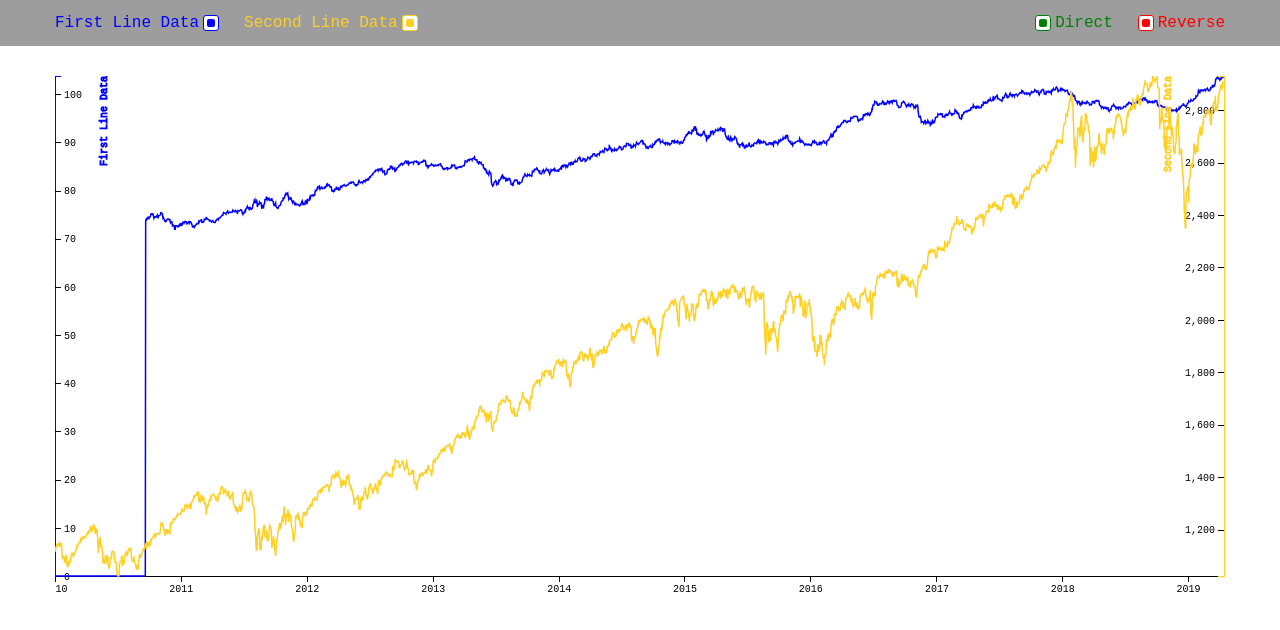
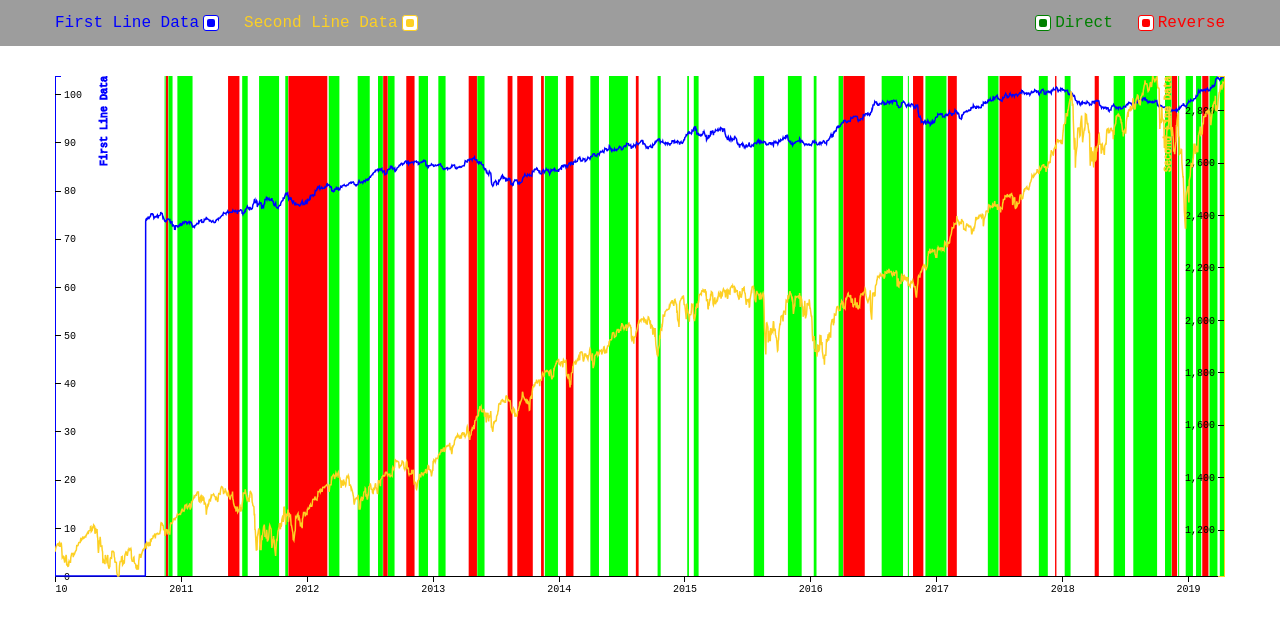
Before and after one commit to akjeres/d3Chart, a website: page app/index.html in a window 1280 px wide. Drawn offline with nearby package versions, Linux system fonts and the light colour scheme; files that its build step writes are made by us from their sources.

Commit message:
type_of_rho highlight implemented

```diff
--- a/app/js/common.js
+++ b/app/js/common.js
@@ -15,7 +15,7 @@ window.addEventListener('load', () => {
             const xAxis = d3.axisBottom(x);
             x.domain(d3.extent(dataToGenerateXAxis, function(d) { return d; }));
 
-            renderPlot(dataToProceed, svg, {
+            renderChart(dataToProceed, svg, {
                 margin,
                 width,
                 height,
@@ -25,7 +25,7 @@ window.addEventListener('load', () => {
             });
 
             document.forms[0].addEventListener('change', () => {
-                renderPlot(proceedData(dataToProceed), svg, {
+                renderChart(proceedData(dataToProceed), svg, {
                     margin,
                     width,
                     height,
@@ -41,7 +41,7 @@ window.addEventListener('load', () => {
     });
 });
 
-function renderPlot(dataToProceed, svg, obj) {
+function renderChart(dataToProceed, svg, obj) {
     svg.selectAll("*").remove();
     const { margin, width, height, tooltip, x, xAxis } = obj;
     const prop = 'First Line Data';
@@ -49,12 +49,8 @@ function renderPlot(dataToProceed, svg, obj) {
     const prop3 = 'Arrows Data';
     const propForDirect = 'direct';
     const propForReverse = 'reverse';
-    const directData = dataToProceed[prop3].filter((i) => {
-        if (propForDirect === i.type_of_rho) return i;
-    });
-    const reverseData = dataToProceed[prop3].filter((i) => {
-        if (propForReverse === i.type_of_rho) return i;
-    });
+    const directData = dataToProceed[prop3].filter((i) => propForDirect === i.type_of_rho);
+    const reverseData = dataToProceed[prop3].filter((i) => propForReverse === i.type_of_rho);
 
 
     // Dates functs
@@ -62,10 +58,16 @@ function renderPlot(dataToProceed, svg, obj) {
 
     //Histogram
     histogram(directData, svg, {
-        margin,
-        width,
+        x,
+        prop: propForDirect,
         height,
         color: '#0F0',
+    });
+    histogram(reverseData, svg, {
+        x,
+        prop: propForReverse,
+        height,
+        color: '#F00',
     });
     // Lines
     const chart0 = chart(dataToProceed[prop], svg, {
@@ -186,6 +188,7 @@ function renderPlot(dataToProceed, svg, obj) {
                 const variable = currentLine.classed('line--0') ? chart0 : chart1;
                 currentLine.datum(variable.data).attr('d', variable.line);
             });
+            //svg.selectAll('.bar').call(xAxis);
         }
     }
 }
@@ -285,58 +288,19 @@ function chart(data, svg, obj) {
 }
 
 function histogram(rawData, svg, obj) {
-    return;
-    /*const { margin, x, y, width, height, color = "#5D6971" } = obj;
-    const xMin = new Date('2010-01-01');
-    const xMax = new Date('2019-04-18');
+    const { x, prop, height, color = "#5D6971" } = obj;
 
-    x.domain([xMin, xMax]);
-    console.log(rawData);
-    console.log(x);
-    var histogram = d3.histogram()
-        .value(function(d) { return d.price; })   // I need to give the vector of value
-        .domain(x.domain())  // then the domain of the graphic
-        .thresholds(x.ticks(width / 80)); // then the numbers of bins
-    console.log(histogram);*/
-    mycolor = d3.rgb("#ffffff");  // Pass in Hex
-
-    mycolor = d3.rgb(12, 67, 199);  // Red, Green, Blue
-    mycolor = d3.hsl(0, 100, 50);  //  Hue-Saturation-Lightness  (e.g. red)
-    mycolor = d3.hcl(-97, 32, 52);  // steelblue
-    mycolor = d3.lab(52, -4, -32);  // Lab color space (l, a, b); steelblue
-
-    // Make brighter and darker - Can be used for hovers
-    darkercolor = mycolor.darker(0.1);
-    lightercolor = mycolor.brighter(0.1);
-
-    //////////  DISPLAY COLORS  //////////
-    var svg = d3.select("svg")
-        .attr({
-            width: window.innerWidth,
-            height: window.innerHeight
-        });
-
-    //var color = d3.scale.category10();  // d3 has built-in Colors
-    //var color = d3.scale.category20();  // d3 has built-in Colors - Color Set 1
-    //var color = d3.scale.category20b();  // d3 has built-in Colors - Color Set 2
-    var color = d3.scale.category20c();  // d3 has built-in Colors - Color Set 3
-    var dataset = d3.range(20);
-    var barWidth = window.innerWidth / dataset.length;
-
-    // Print out colors
-    svg.selectAll("rect")
-        .data(dataset)
-        .enter()
-        .append("rect")
-        .attr({
-            width: barWidth,
-            height: height,
-            y: 0,
-            x: function (d, i) {
-                return barWidth * i;
-            },
-            fill: color
-        });
+    svg.selectAll(`.bar--${prop}`)
+        .data(rawData)
+        .enter().append("rect")
+        .attr("class", `bar bar--${prop}`)
+        .attr("fill", color)
+        .attr("x", function(d) { return x(new Date(d.min_period_id)); })
+        .attr("width", function(d) {
+            return (x(new Date(d.max_period_id)) - x(new Date(d.min_period_id)));
+        })
+        .attr("y", function(d) { return 0; })
+        .attr("height", function(d) { return height; });
 }
 
 function proceedData(obj) {
--- a/app/sass/_main.scss
+++ b/app/sass/_main.scss
@@ -22,6 +22,17 @@ body {
 .line {
   fill: none;
   stroke-width: 1.5px;
+  position: relative;
+  &:before {
+    content: '';
+    background: red;
+    width: 100%;
+    height: 10px;
+    position: absolute;
+    top: 50%;
+    left: 50%;
+    transform: translate(-50%, -50%);
+  }
 }
 
 .overlay {
```
